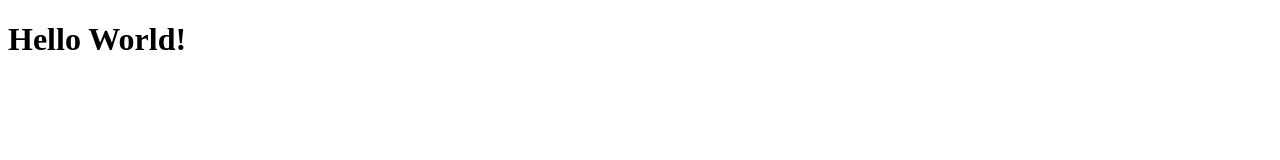
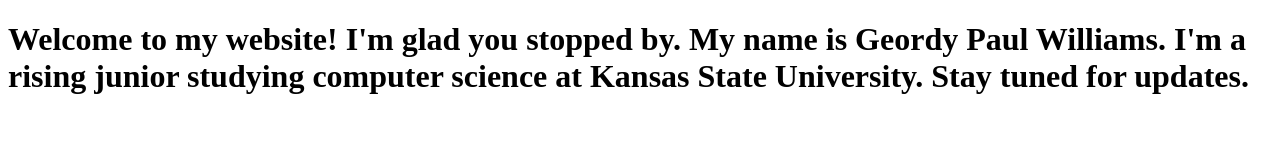
Before and after one commit to geordyp/geordyp.github.io, a plain HTML site: page index.html in a window 1280 px wide. Drawn offline with Linux system fonts and the light colour scheme.

Commit message:
Update index.html

```diff
--- a/index.html
+++ b/index.html
@@ -6,7 +6,7 @@
 </head>
 
 <body>
-<h1>Hello World!</h1>
+<h1>Welcome to my website! I'm glad you stopped by. My name is Geordy Paul Williams. I'm a rising junior studying computer science at Kansas State University. Stay tuned for updates.</h1>
 </body>
 
 </html>
```
